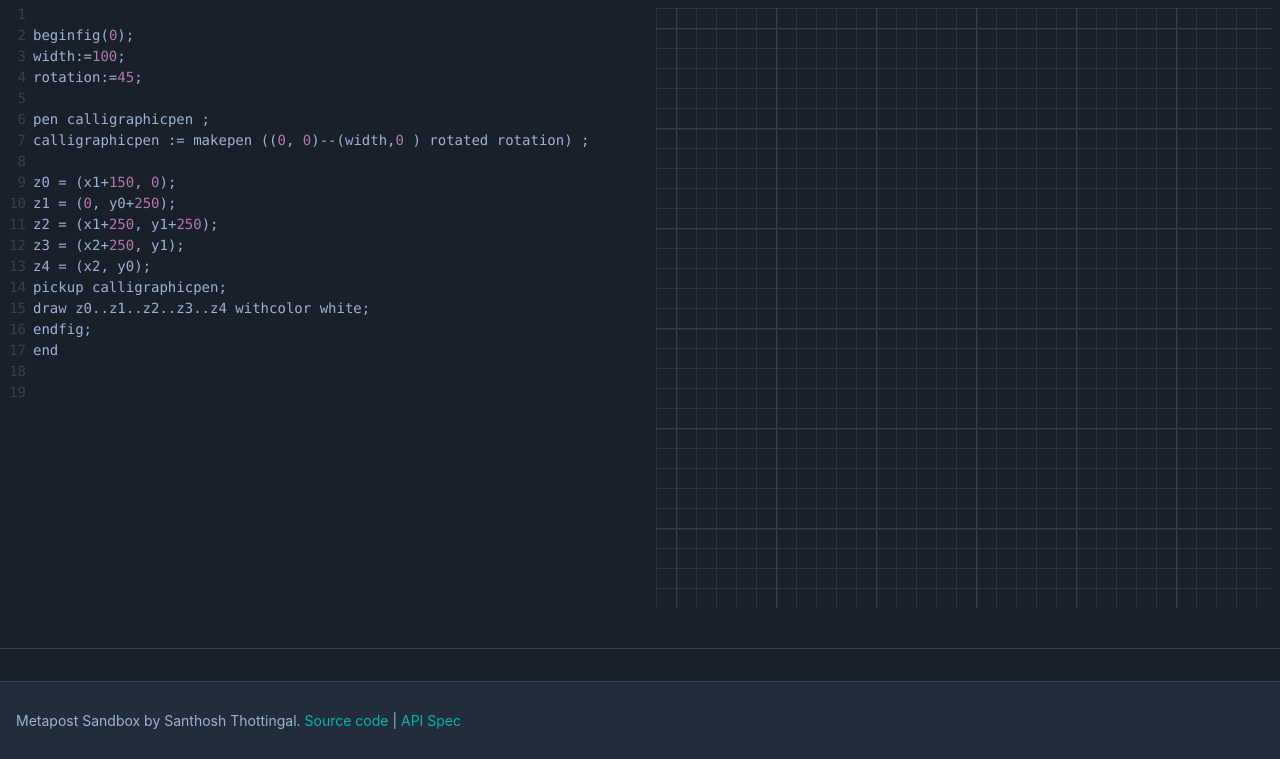
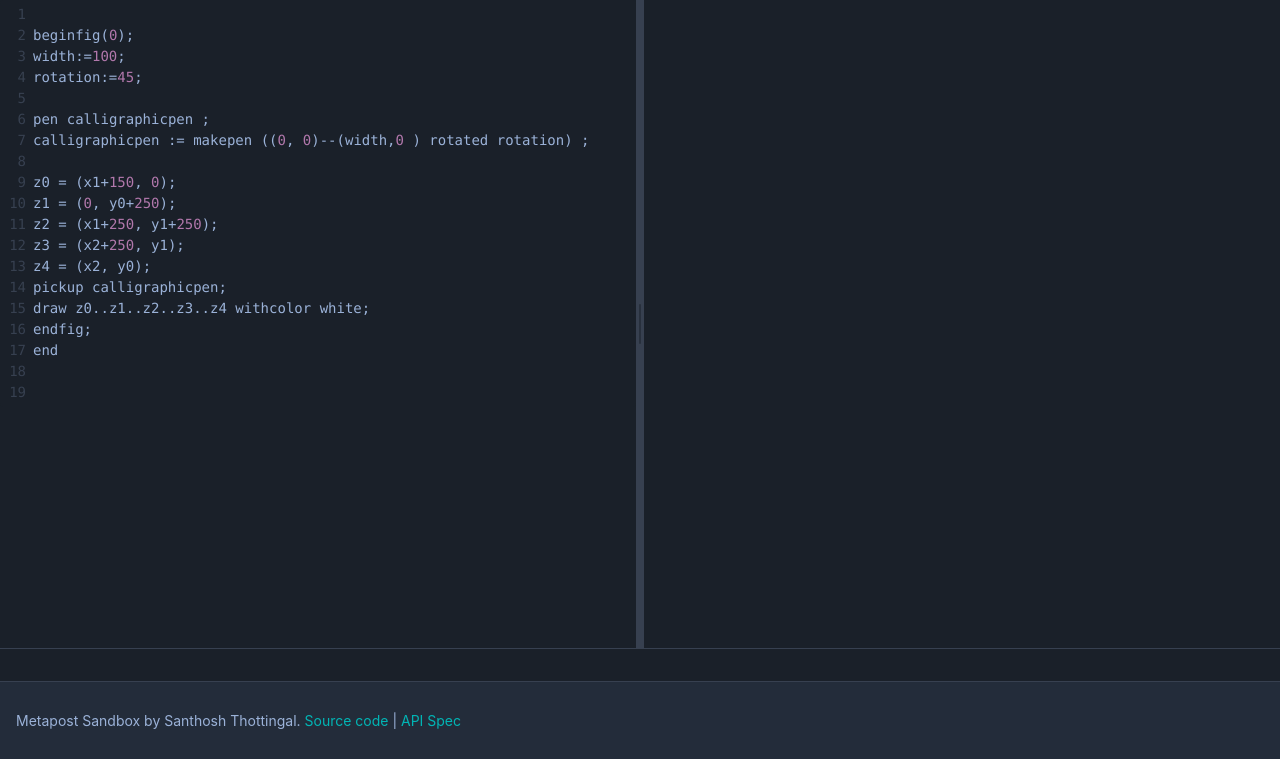
Before and after one commit to santhoshtr/metapost-sandbox, a FastAPI app: page / in a window 1280 px wide. Shown: the part 41-800 px from the top of the page. Run offline with FastAPI, Linux system fonts and the light colour scheme.

Commit message:
feat: add resizable editor and preview panes
- Add draggable resizer handle between code editor and SVG preview
- Implement mouse drag-and-drop functionality with smooth resizing
- Enforce 200px minimum width constraint for both panes
- Persist user's preferred layout in localStorage across sessions
- Add visual feedback with hover states and cursor changes
- Style resizer with accent color highlight and center indicator
- Hide resizer on mobile devices (responsive design preserved)
- Wrap editor and preview in semantic pane containers

```diff
--- a/static/main.js
+++ b/static/main.js
@@ -16,9 +16,81 @@
 
 const PB_URL = "https://santhosh.pockethost.io";
 const COMPILE_DELAY = 500;
+const MIN_PANE_WIDTH = 200;
 
 // Initialize PocketBase client
 const pocketbaseClient = new PocketBase(PB_URL);
+
+/**
+ * Initialize resizable panes
+ */
+function initResizer() {
+	const resizer = document.querySelector(".resizer");
+	const container = document.querySelector(".container");
+	const editorPane = document.querySelector(".editor-pane");
+	const previewPane = document.querySelector(".preview-pane");
+
+	if (!resizer || !container || !editorPane || !previewPane) return;
+
+	// Restore saved layout
+	const savedLayout = localStorage.getItem("editorLayout");
+	if (savedLayout) {
+		container.style.gridTemplateColumns = savedLayout;
+	}
+
+	let isResizing = false;
+	let startX = 0;
+	let startEditorWidth = 0;
+
+	const startResize = (e) => {
+		isResizing = true;
+		startX = e.clientX;
+		startEditorWidth = editorPane.getBoundingClientRect().width;
+
+		container.style.cursor = "col-resize";
+		document.body.style.userSelect = "none";
+
+		e.preventDefault();
+	};
+
+	const resize = (e) => {
+		if (!isResizing) return;
+
+		const containerWidth = container.getBoundingClientRect().width;
+		const resizerWidth = resizer.getBoundingClientRect().width;
+		const deltaX = e.clientX - startX;
+		const newEditorWidth = startEditorWidth + deltaX;
+		const newPreviewWidth = containerWidth - newEditorWidth - resizerWidth;
+
+		// Enforce minimum widths
+		if (newEditorWidth < MIN_PANE_WIDTH || newPreviewWidth < MIN_PANE_WIDTH) {
+			return;
+		}
+
+		const editorFlex = newEditorWidth / containerWidth;
+		const previewFlex = newPreviewWidth / containerWidth;
+
+		const newLayout = `${editorFlex}fr auto ${previewFlex}fr`;
+		container.style.gridTemplateColumns = newLayout;
+	};
+
+	const stopResize = () => {
+		if (!isResizing) return;
+		isResizing = false;
+		container.style.cursor = "";
+		document.body.style.userSelect = "";
+
+		// Save layout to localStorage
+		const currentLayout = container.style.gridTemplateColumns;
+		if (currentLayout) {
+			localStorage.setItem("editorLayout", currentLayout);
+		}
+	};
+
+	resizer.addEventListener("mousedown", startResize);
+	document.addEventListener("mousemove", resize);
+	document.addEventListener("mouseup", stopResize);
+}
 
 /**
  * Update UI after successful login
@@ -237,6 +309,9 @@
  * Initialize the application
  */
 document.addEventListener("DOMContentLoaded", async () => {
+	// Initialize resizable panes
+	initResizer();
+
 	// Cache DOM elements
 	const loginBtn = document.getElementById("b-login");
 	const profileBtn = document.getElementById("b-profile");
--- a/static/style.css
+++ b/static/style.css
@@ -37,10 +37,43 @@
   display: grid;
   padding: 0;
   background-color: var(--background-color);
-  grid-template-columns: 1fr 1fr;
-  gap: var(--space-md);
+  grid-template-columns: 1fr auto 1fr;
   min-block-size: 0;
   overflow: hidden;
+}
+
+.editor-pane,
+.preview-pane {
+  min-inline-size: 200px;
+  min-block-size: 0;
+  overflow: hidden;
+}
+
+.resizer {
+  inline-size: 8px;
+  background-color: var(--border-color);
+  cursor: col-resize;
+  user-select: none;
+  transition: background-color 0.15s ease;
+  position: relative;
+
+  &:hover,
+  &:active {
+    background-color: var(--accent-color);
+  }
+
+  &::before {
+    content: "";
+    position: absolute;
+    inset-inline-start: 50%;
+    inset-block-start: 50%;
+    transform: translate(-50%, -50%);
+    inline-size: 2px;
+    block-size: 40px;
+    background-color: var(--background-color);
+    border-radius: 1px;
+    opacity: 0.5;
+  }
 }
 
 #mpostcode,
@@ -156,6 +189,10 @@
     grid-template-rows: 1fr 1fr;
   }
 
+  .resizer {
+    display: none;
+  }
+
   #mpostcode,
   #result {
     block-size: 50dvh;
--- a/templates/index.html
+++ b/templates/index.html
@@ -99,10 +99,15 @@
         </header>
         <main>
             <section class="container">
-                <textarea id="metapost" oninput="doCompile()">
-                    {{metapost}}
-                </textarea>
-                <div id="result"></div>
+                <div class="editor-pane">
+                    <textarea id="metapost" oninput="doCompile()">
+                        {{metapost}}
+                    </textarea>
+                </div>
+                <div class="resizer"></div>
+                <div class="preview-pane">
+                    <div id="result"></div>
+                </div>
             </section>
             <section class="logs">
                 <p id="log"></p>
```
